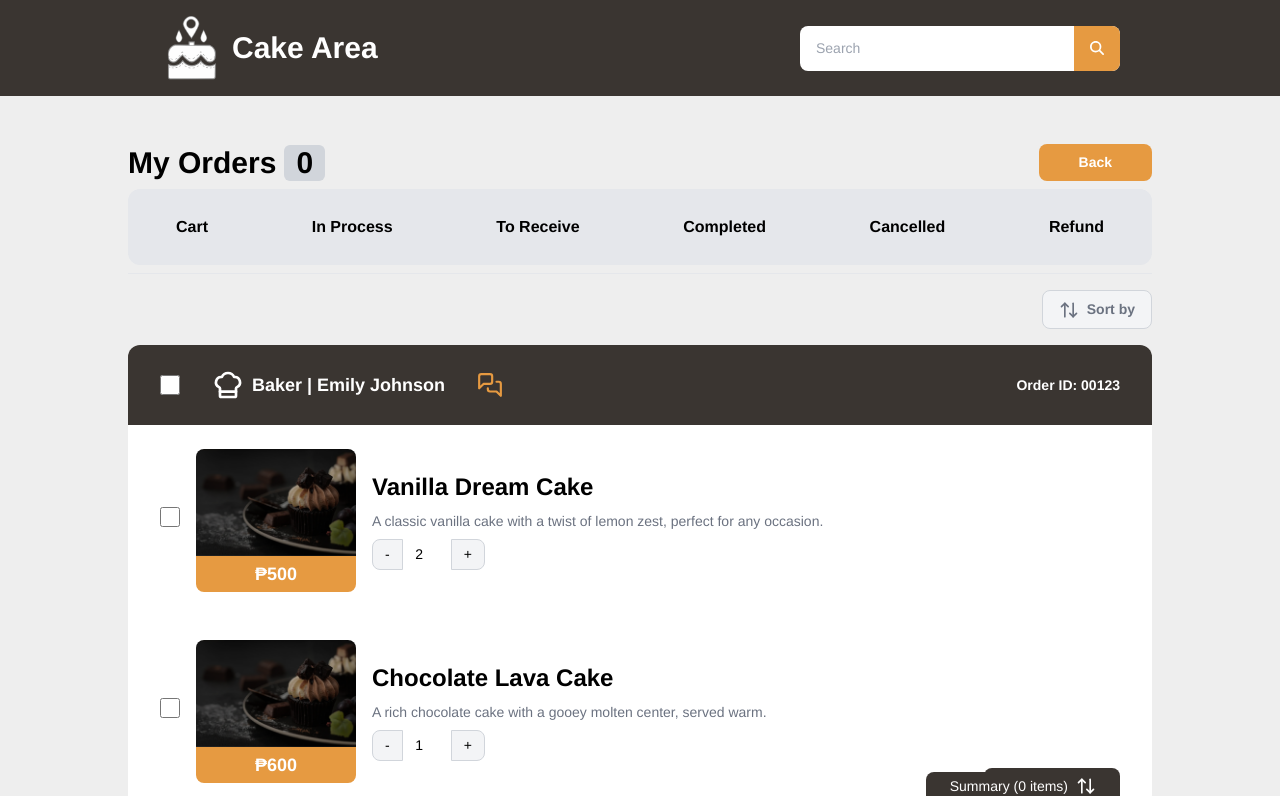
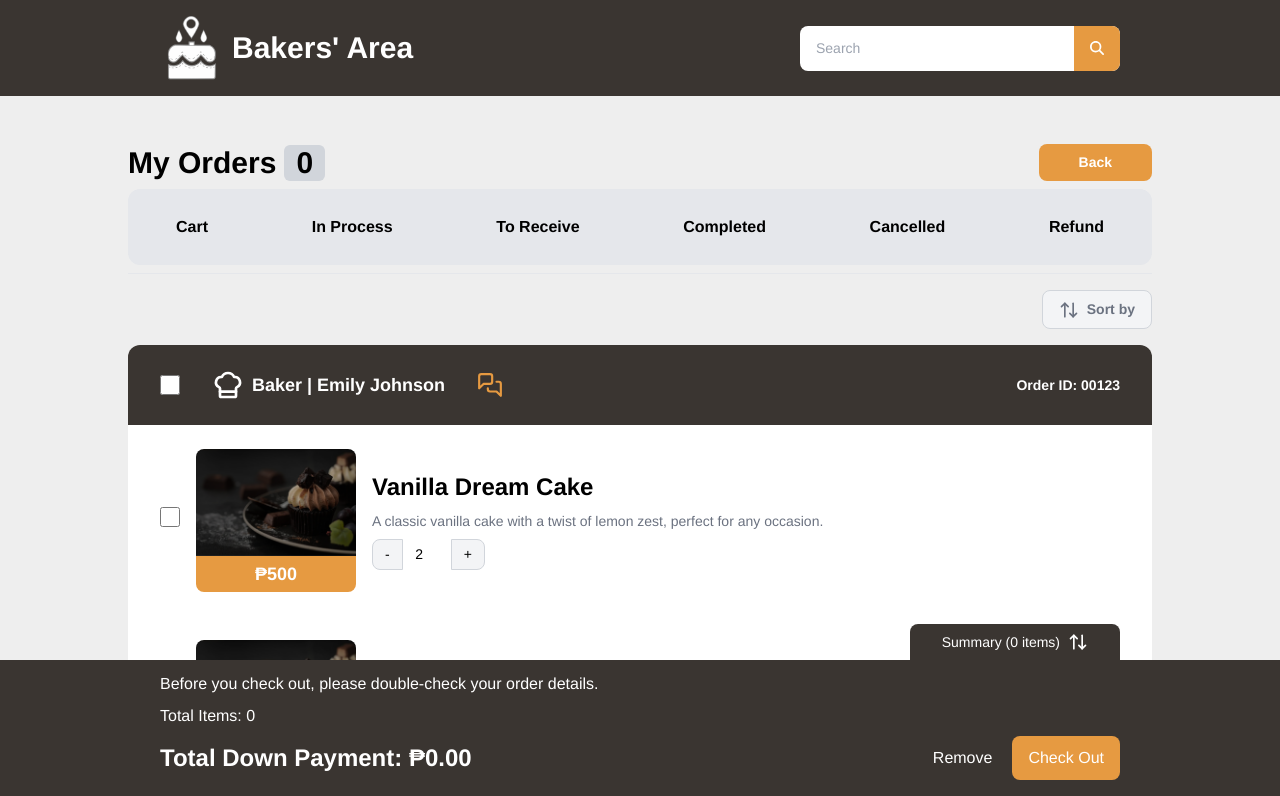
Before and after one commit to BryanIanRamos/Cake-Area, a React (Vite) app: page /Cart in a window 1280 px wide. Shown: the top 796 px of the page. Built offline with nearby package versions, Linux system fonts and the light colour scheme.

Commit message:
fix: Cart Tab functionality working

```diff
--- a/index.html
+++ b/index.html
@@ -31,7 +31,7 @@
       rel="stylesheet"
     />
 
-    <title>Cake Area</title>
+    <title>Bakers' Area</title>
   </head>
   <body>
     <div id="root"></div>
--- a/src/components/buyer/CartHeader.jsx
+++ b/src/components/buyer/CartHeader.jsx
@@ -19,7 +19,7 @@ const CartHeader = () => {
             src={whiteLogo}
             alt="logo"
           />
-          Cake Area
+          Bakers' Area
         </div>
 
         {/* Search Bar Container */}
--- a/src/components/buyer/CartProducts.jsx
+++ b/src/components/buyer/CartProducts.jsx
@@ -1,9 +1,18 @@
-import React from "react";
+import React, { useState, useEffect } from 'react';
 
-export default function CardProducts({ data, onSelectItem, isSelected }) {
+export default function CardProducts({ data, onSelectItem, isSelected, onQuantityChange }) {
+  const [quantity, setQuantity] = useState(data.quantity);
+
+  useEffect(() => {
+    setQuantity(data.quantity);
+  }, [data.quantity]);
+
   const handleQuantityChange = (change) => {
-    // Logic to handle quantity change
-    // This can be implemented to notify the parent component
+    const newQuantity = quantity + change;
+    if (newQuantity >= 0) {
+      setQuantity(newQuantity);
+      onQuantityChange(data.productId, newQuantity);
+    }
   };
 
   return (
@@ -48,9 +57,14 @@ export default function CardProducts({ data, onSelectItem, isSelected }) {
               </button>
               <input
                 type="number"
-                value={data.quantity}
-                className="w-12 text-center border-gray-300"
-                readOnly
+                value={quantity}
+                className="w-12 text-center border-gray-300 outline-none"
+                readOnly={true}
+                onChange={(e) => {
+                  const newQuantity = Math.max(0, parseInt(e.target.value) || 0);
+                  setQuantity(newQuantity);
+                  onQuantityChange(data.productId, newQuantity);
+                }}
               />
               <button
                 className="bg-gray-100 px-3 py-1 rounded-r-lg border border-gray-300"
--- a/src/components/buyer/CartSummary.jsx
+++ b/src/components/buyer/CartSummary.jsx
@@ -2,7 +2,10 @@ import React, { useState } from "react";
 import { LuArrowUpDown } from "react-icons/lu";
 
 const CartSummary = ({ totalAmount = 0, totalQuantity = 0 }) => {
-  const [isVisible, setIsVisible] = useState(false);
+  const [isVisible, setIsVisible] = useState(true);
+
+  console.log("Total Quantity: ", totalQuantity);
+  console.log("Total Amount: ", totalAmount);
 
   return (
     <div className="fixed bottom-0 w-full">
@@ -14,9 +17,9 @@ const CartSummary = ({ totalAmount = 0, totalQuantity = 0 }) => {
         {/* Toggle Button */}
         <button
           onClick={() => setIsVisible(!isVisible)}
-          className="absolute -top-8 right-4 md:right-40 bg-secondary px-6 py-1 rounded-t-lg hover:bg-secondary/90 transition-all duration-300 cursor-pointer flex items-center gap-2"
+          className="absolute -top-9 right-4 md:right-40 bg-secondary px-8 py-2 rounded-t-lg hover:bg-secondary/90 transition-all duration-300 cursor-pointer flex items-center gap-2"
         >
-          <span className="text-white text-sm">Summary</span>
+          <span className="text-white text-sm">Summary ({totalQuantity} items)</span>
           <LuArrowUpDown
             className={`text-white transform transition-transform duration-300 ${
               isVisible ? "rotate-0" : "rotate-180"
@@ -55,7 +58,7 @@ const CartSummary = ({ totalAmount = 0, totalQuantity = 0 }) => {
       </div>
 
       {/* Static button */}
-      <button
+      {/* <button
         onClick={() => setIsVisible(!isVisible)}
         className={`absolute bottom-0 right-4 md:right-40 bg-secondary px-6 py-1 rounded-t-lg hover:bg-secondary/90 transition-opacity duration-300 cursor-pointer flex items-center gap-2 ${
           isVisible ? "opacity-0" : "opacity-100"
@@ -65,7 +68,7 @@ const CartSummary = ({ totalAmount = 0, totalQuantity = 0 }) => {
           Summary ({totalQuantity} items)
         </span>
         <LuArrowUpDown className="text-white transform rotate-180" size={20} />
-      </button>
+      </button> */}
     </div>
   );
 };
--- a/src/components/buyer/OrderCard.jsx
+++ b/src/components/buyer/OrderCard.jsx
@@ -8,8 +8,10 @@ import Completed from "./Completed";
 import Cancelled from "./Cancelled";
 import Refund from "./Refund";
 
-const OrderCard = ({ data, type, onSelectItem, selectedItems, onSelectAll }) => {
+const OrderCard = ({ data, type, onSelectItem, selectedItems = [], onSelectAll, onQuantityChange }) => {
   const isSelected = (id) => selectedItems.some(item => item.id === id);
+
+  console.log("Selected Items:",selectedItems)
 
   const renderOrderContent = () => {
     switch(type) {
@@ -20,6 +22,7 @@ const OrderCard = ({ data, type, onSelectItem, selectedItems, onSelectAll }) =>
             data={product}
             onSelectItem={onSelectItem}
             isSelected={isSelected(product.productId)}
+            onQuantityChange={onQuantityChange}
           />
         ));
       case 'in-process':
--- a/src/pages/buyer/Cart.jsx
+++ b/src/pages/buyer/Cart.jsx
@@ -27,42 +27,78 @@ const Cart = () => {
   const [selectedItems, setSelectedItems] = useState([]);
   const [totalAmount, setTotalAmount] = useState(0);
   const [totalQuantity, setTotalQuantity] = useState(0);
+  const [adjustedQuantities, setAdjustedQuantities] = useState({});
 
-  const handleSelectItem = (id, price, quantity) => {
+  const handleSelectItem = (id) => {
     setSelectedItems((prev) => {
       const isSelected = prev.find(item => item.id === id);
+      const adjustedQuantity = adjustedQuantities[id] || 0;
+
+      // Find the product in CartData to get the original price and quantity
+      const product = CartData.data.flatMap(order => order.products).find(product => product.productId === id);
+      const price = product ? product.price : 0; // Get the original price from CartData
+      const originalQuantity = product ? product.quantity : 0; // Get the original quantity from CartData
+
       if (isSelected) {
-        const updatedItems = prev.filter(item => item.id !== id);
-        // Check if all items are deselected
-        if (updatedItems.length === 0) {
-          return [];
-        }
-        return updatedItems;
+        return prev.filter(item => item.id !== id);
       } else {
-        return [...prev, { id, price, quantity }];
+        return [...prev, { id, price, quantity: adjustedQuantity || originalQuantity }];
       }
     });
   };
 
   const handleSelectAll = (isSelected, products) => {
+    console.log("isSelected:", isSelected);
+    console.log("products:", products);
+    if (products && products.length > 0) {
       if (isSelected) {
+        // When selecting all, ensure to add only unique items
         const allItems = products.map(item => ({
           id: item.productId,
-        price: item.price * item.quantity,
+          price: item.price,
           quantity: item.quantity
         }));
-      setSelectedItems(allItems);
+
+        // Check if any items are already selected
+        const newSelectedItems = allItems.filter(item => !selectedItems.find(selected => selected.id === item.id));
+        setSelectedItems(prev => [...prev, ...newSelectedItems]);
       } else {
-      setSelectedItems([]);
+        // Deselect all items from the current card
+        const currentCardIds = products.map(item => item.productId);
+        setSelectedItems(prev => prev.filter(item => !currentCardIds.includes(item.id)));
       }
+    }
+  };
+  console.log("Selected: ", selectedItems);
+
+  const handleQuantityChange = (id, newQuantity) => {
+    setAdjustedQuantities((prev) => ({
+      ...prev,
+      [id]: newQuantity,
+    }));
+
+    const updatedItems = selectedItems.map(item => {
+      if (item.id === id) {
+        return { ...item, quantity: newQuantity };
+      }
+      return item;
+    });
+
+    // Calculate total amount and quantity using updatedItems
+    const total = updatedItems.reduce((sum, item) => sum + (item.price * item.quantity), 0);
+    const quantity = updatedItems.reduce((sum, item) => sum + item.quantity, 0);
+
+    setTotalAmount(total);
+    setTotalQuantity(quantity);
+    setSelectedItems(updatedItems);
   };
 
   useEffect(() => {
-    const total = selectedItems.reduce((sum, item) => sum + item.price, 0);
-    const quantity = selectedItems.reduce((sum, item) => sum + item.quantity, 0);
+    const total = selectedItems.reduce((sum, item) => sum + (item.price * (adjustedQuantities[item.id] || item.quantity)), 0);
+    const quantity = selectedItems.reduce((sum, item) => sum + (adjustedQuantities[item.id] || item.quantity), 0);
     setTotalAmount(total);
     setTotalQuantity(quantity);
-  }, [selectedItems]);
+  }, [selectedItems, adjustedQuantities]);
 
   const getOrderCount = () => {
     switch(location.pathname) {
@@ -126,6 +162,8 @@ const Cart = () => {
                         onSelectItem={handleSelectItem}
                         onSelectAll={handleSelectAll}
                         selectedItems={selectedItems}
+                        onQuantityChange={handleQuantityChange}
+                        quantity={adjustedQuantities[data.productId] || data.quantity}
                       />
                     ))}
                   </div>
```
Lines whose indentation alone changed are shown as unchanged.
